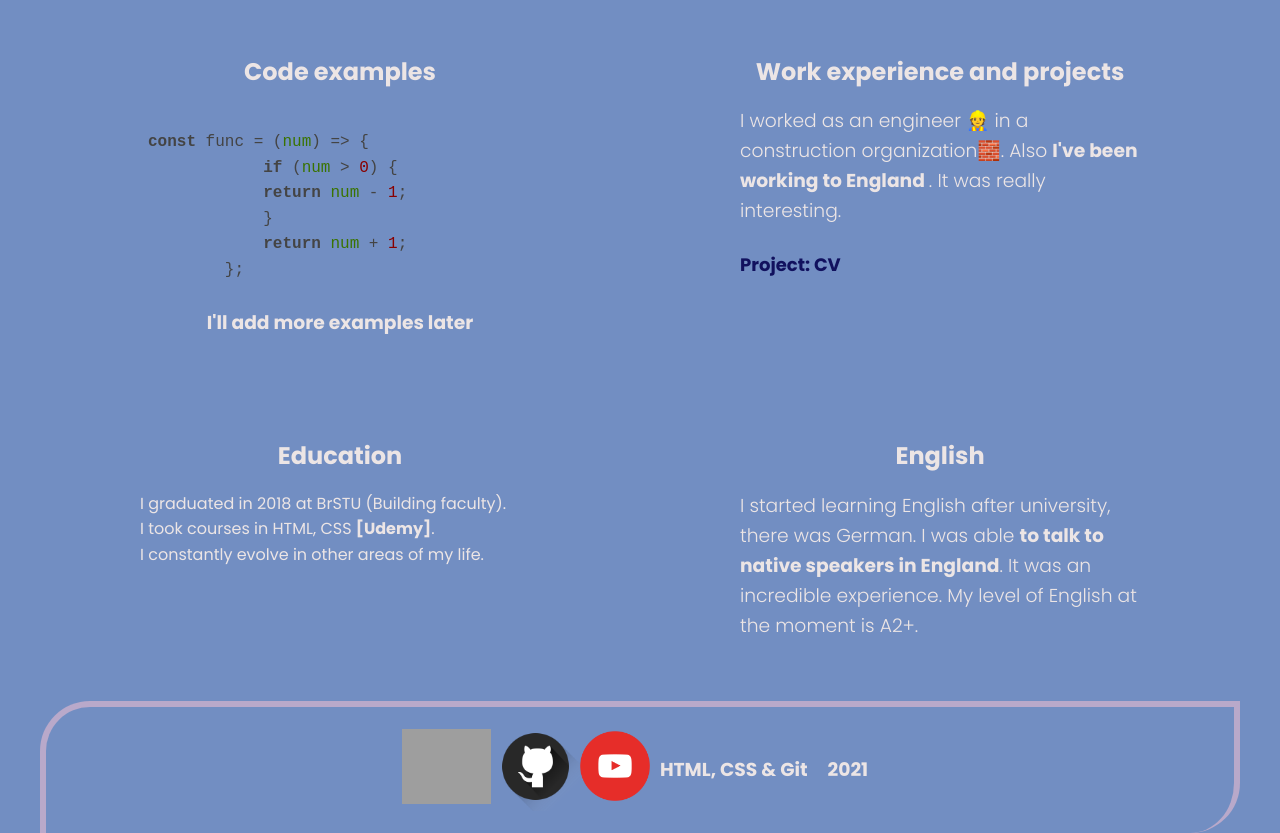
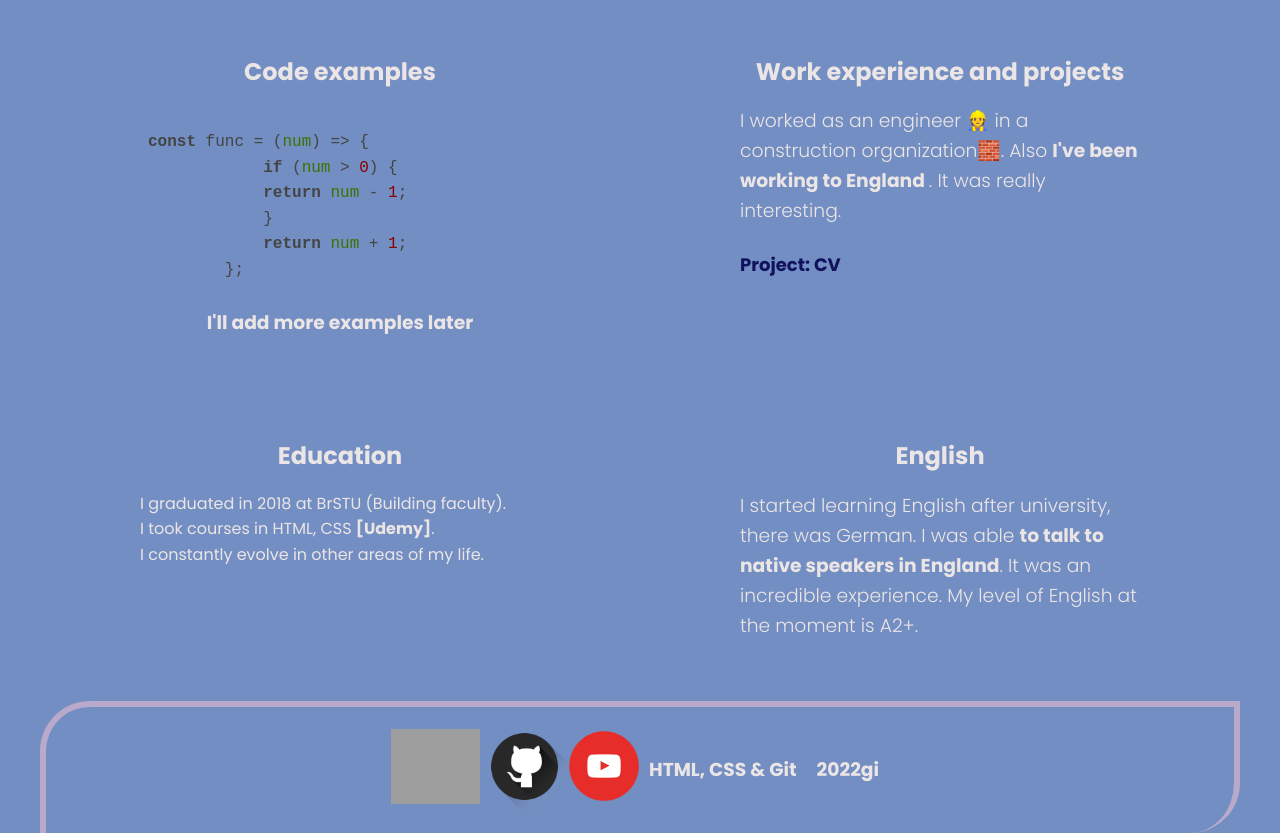
Before and after one commit to ValentinBrest/rsschool-cv-dec21-, a plain HTML site: page index.html in a window 1280 px wide. Shown: the part 1174-2007 px from the top of the page. Drawn offline with Linux system fonts and the light colour scheme; grey boxes are pictures that could not be loaded.

Commit message:
docs: change year

```diff
--- a/index.html
+++ b/index.html
@@ -130,7 +130,7 @@
                 <img src="icons/Youtube.png" alt="Youtube" width="70" height="70">
             </a>
             <div class="footer_h"><h3>HTML, CSS & Git </h3></div>
-            <div class="footer_h"><h3>2021</h3></div>
+            <div class="footer_h"><h3>2022gi</h3></div>
         </div>
     </footer>
 </body>
```
